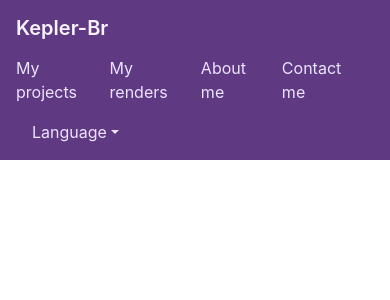
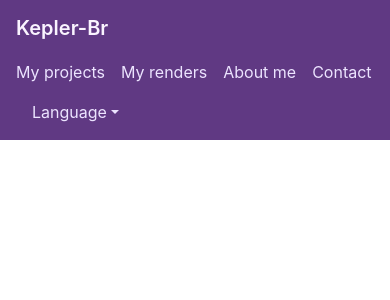
Before and after one commit to Kepler-Br/resumepage_frontend, a React (Create React App) app: page / in a window 390 px wide. Shown: the top 300 px of the page. Built offline with nearby package versions, Linux system fonts and the light colour scheme.

Commit message:
navbar overflow handling on mobile

```diff
--- a/src/App.css
+++ b/src/App.css
@@ -39,6 +39,16 @@
 }
 @media (max-width: 768px) {
   .sidebar {
-    border-bottom: 1px solid #dee2e6!important;
+    border-bottom: 1px solid #dee2e6 !important;
   }
 }
+
+@media (max-width: 991.98px) {
+  .navbar-nav-scroll {
+    max-width: 100%;
+    height: 2.5rem;
+    margin-top: .25rem;
+    overflow: scroll;
+    white-space: nowrap;
+  }
+}
--- a/src/App.js
+++ b/src/App.js
@@ -11,6 +11,7 @@ import "./App.css";
 import ImageView from "./pages/ImageView";
 
 function App() {
+    console.log("Oh, hi there!");
     return (
         <div className="App">
           <InterfaceContextProvider>
--- a/src/components/Navbar.js
+++ b/src/components/Navbar.js
@@ -36,12 +36,24 @@ const Navbar = (props) => {
     return (
         <nav className="navbar navbar-bg-purple sticky-top">
             <Link to="/" className="navbar-brand navbar-text-active">Kepler-Br</Link>
-            <div className="navbar-nav flex-row">
-                <Link to="/projects" className="nav-item nav-link mr-4 navbar-text-inactive">{currentTranslation.projects}</Link>
-                <Link to="/renders" className="nav-item nav-link mr-4 navbar-text-inactive">{currentTranslation.renders}</Link>
-                <Link to="/about" className="nav-item nav-link mr-4 navbar-text-inactive">{currentTranslation.about}</Link>
-                <Link to="/contact_me" className="nav-item nav-link mr-4 navbar-text-inactive">{currentTranslation.contact}</Link>
+
+            <div className=" navbar-nav-scroll">
+                <ul className="navbar-nav flex-row">
+                    <li className="nav-item">
+                        <Link to="/projects" className="nav-item nav-link mr-3 navbar-text-inactive">{currentTranslation.projects}</Link>
+                    </li>
+                    <li className="nav-item">
+                        <Link to="/renders" className="nav-item nav-link mr-3 navbar-text-inactive">{currentTranslation.renders}</Link>
+                    </li>
+                    <li className="nav-item">
+                        <Link to="/about" className="nav-item nav-link mr-3 navbar-text-inactive">{currentTranslation.about}</Link>
+                    </li>
+                    <li className="nav-item">
+                        <Link to="/contact_me" className="nav-item nav-link mr-3 navbar-text-inactive">{currentTranslation.contact}</Link>
+                    </li>
+                </ul>
             </div>
+
             <div className="nav-item dropdown">
                 <span className="nav-item nav-link dropdown-toggle mr-md-2 navbar-text-inactive" id="bd-versions"
                     data-toggle="dropdown">
```
Lines whose indentation alone changed are shown as unchanged.
